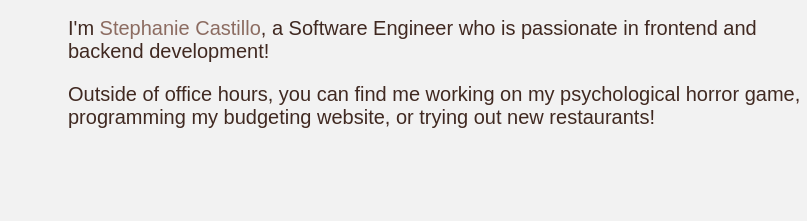
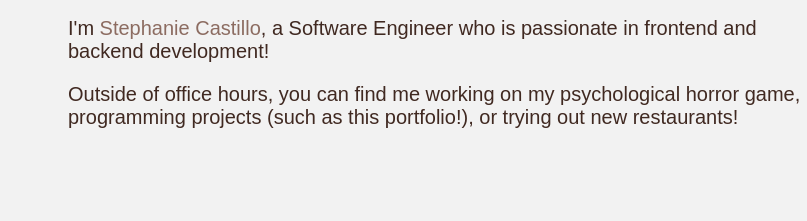
Before and after one commit to StailloG/stephanie-portfolio, a plain HTML site: page index.html in a window 1280 px wide. Shown: the part 268-489 px from the top of the page, 0-807 px from the left. Drawn offline with Linux system fonts and the light colour scheme.

Commit message:
Update index.html

```diff
--- a/index.html
+++ b/index.html
@@ -17,7 +17,7 @@
         <div class="header-text">
             <h1>Hello!</h1>
             <p>I'm <span style="color: #8C6C61;">Stephanie Castillo</span>, a Software Engineer who is passionate in frontend and backend development!</p>
-            <p>Outside of office hours, you can find me working on my psychological horror game, programming my budgeting website, or trying out new restaurants!</p>
+            <p>Outside of office hours, you can find me working on my psychological horror game, programming projects (such as this portfolio!), or trying out new restaurants!</p>
         </div>
         <div class="intro-img">
             <img src="Media/my-headshot.png" alt="Stephanie Professional Headshot"/>
```
